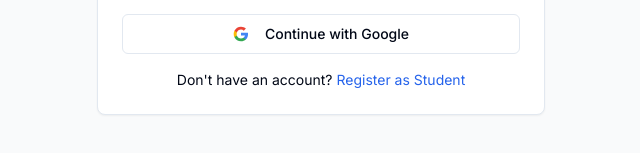
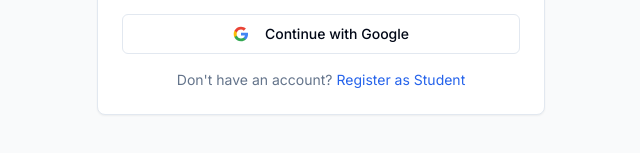
Before and after one commit to ocemtechies-official/Ocem-Seat-Planner, a Next.js app: page /login in a window 1280 px wide. Shown: the part 515-668 px from the top of the page, without its empty margins (319-959 px from the left). Built offline with nearby package versions, Linux system fonts and the light colour scheme.

Commit message:
Auto-commit: Agent tool execution

```diff
--- a/src/components/auth/LoginForm.tsx
+++ b/src/components/auth/LoginForm.tsx
@@ -134,9 +134,12 @@ export function LoginForm() {
             Continue with Google
           </Button>
 
-          <div className="text-center text-sm">
-            Don't have an account?{" "}
-            <Link href="/register" className="text-primary hover:underline">
+          <div className="text-center text-sm text-muted-foreground">
+            Don&apos;t have an account?{" "}
+            <Link
+              href="/register"
+              className="text-primary hover:underline"
+            >
               Register as Student
             </Link>
           </div>
```
